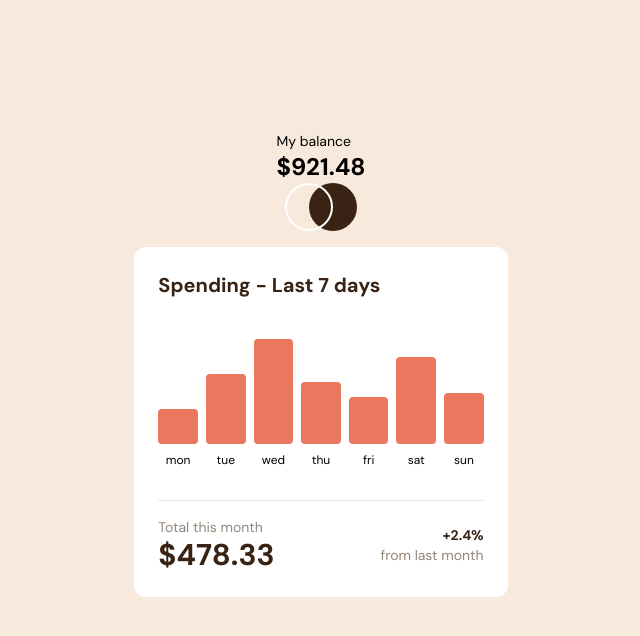
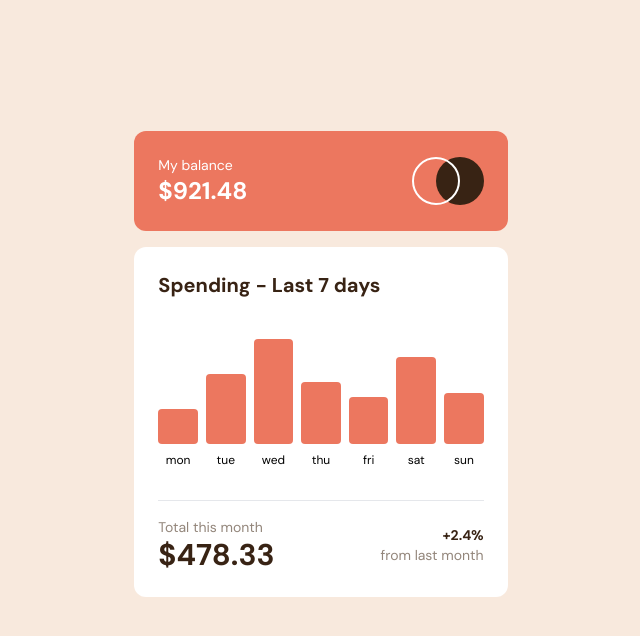
Before and after one commit to thakurthegr8/Expenses-chart-component-frontend-mentor, a Next.js app: page / in a window 1280 px wide. Shown: the top 636 px of the page, without its empty margins (319-959 px from the left). Built offline with nearby package versions, Linux system fonts and the light colour scheme.

Commit message:
new changes

```diff
--- a/pages/index.js
+++ b/pages/index.js
@@ -15,7 +15,7 @@
         <link rel="icon" href="/favicon-32x32.png"/>
       </Head>
       <div className="card-container">
-        <div className="orange-card">
+        <div className="flex justify-between items-center w-5/6 bg-accent-primary-soft-red text-white p-6 rounded-xl">
           <div className="flex flex-col">
             <span className="text-sm">My balance</span>
             <span className="text-2xl font-semibold">$921.48</span>
```
